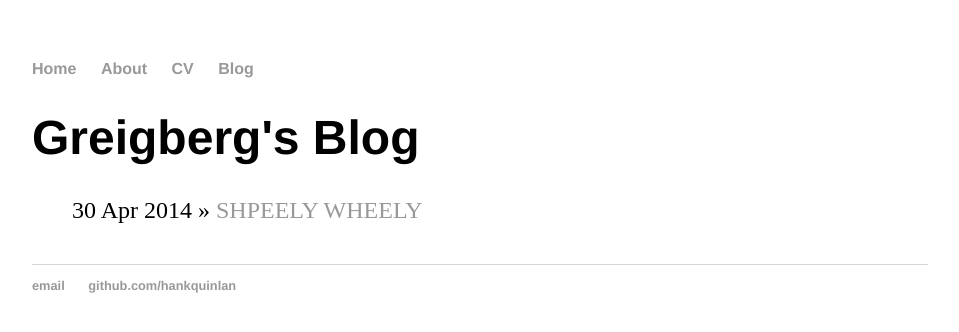
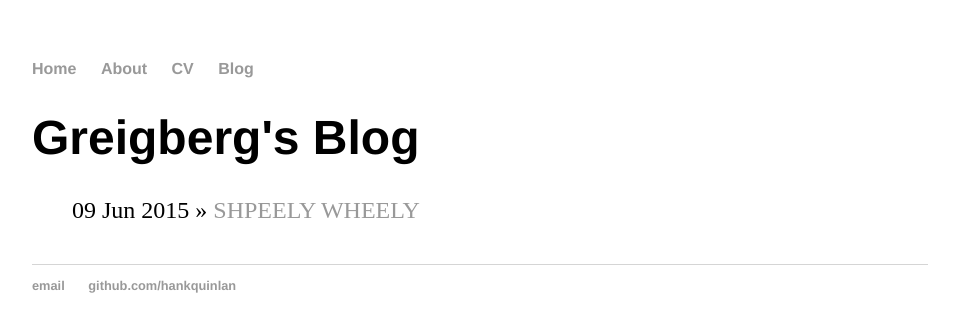
Before and after one commit to Griefberg/Griefberg.github.io, a Jekyll site: the page built from blog/index.html, in a window 1280 px wide. Shown: the top 332 px of the page, without its empty margins (160-1119 px from the left). Built offline with Jekyll 4.4.1, drawn with Linux system fonts in a browser that asks for light colours.

Commit message:
Update 2014-04-30-hank-quinlan-site-launched.md

```diff
--- a/_posts/2014-04-30-hank-quinlan-site-launched.md
+++ b/_posts/2014-04-30-hank-quinlan-site-launched.md
@@ -1,7 +1,7 @@
 ---
 layout: post
 title: "SHPEELY WHEELY"
-date: 2014-04-30
+date: 2015-06-09
 ---
 
 Well. Finally got around to putting this old website together.
```
